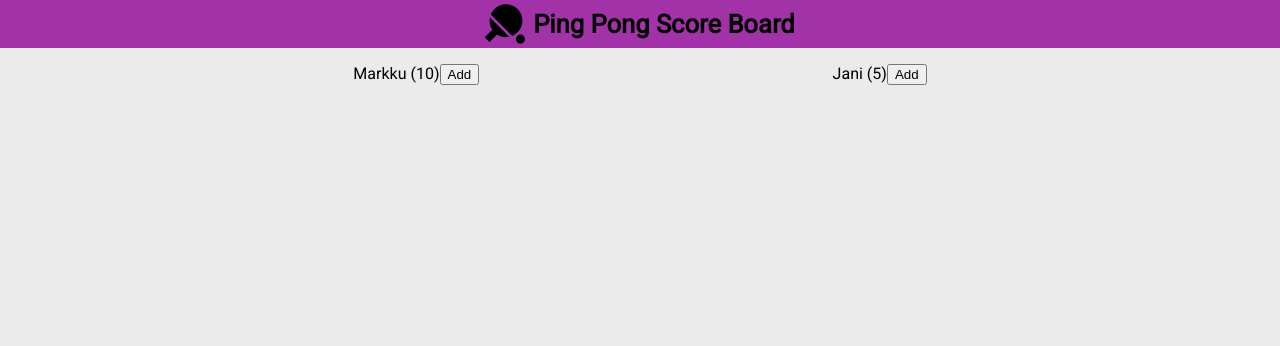
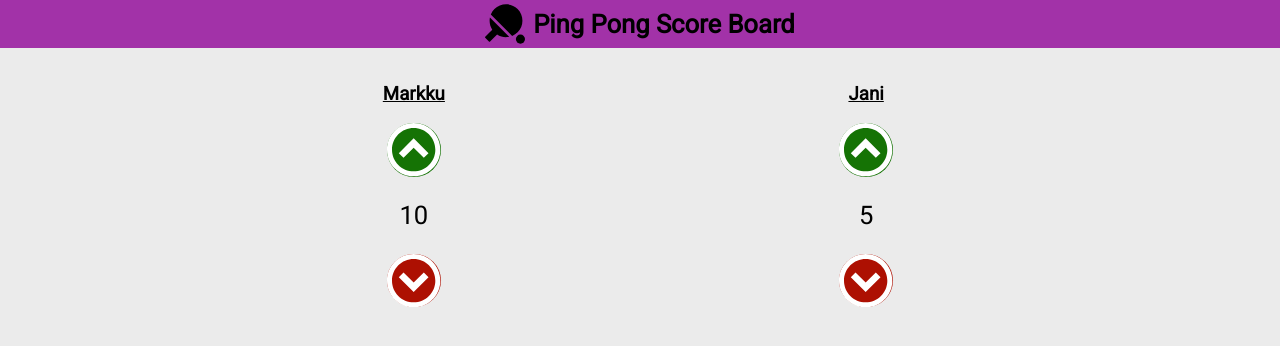
Before and after one commit to Lem82/Pingpong-scoreboard, a React (Create React App) app: page / in a window 1280 px wide. Shown: the top 346 px of the page. Built offline with nearby package versions, Linux system fonts and the light colour scheme.

Commit message:
Add player and buttons

```diff
--- a/src/modules/score/ScoreContainer.tsx
+++ b/src/modules/score/ScoreContainer.tsx
@@ -1,42 +1,17 @@
-import { useAppDispatch, useAppSelector } from '../../core/hooks';
-import { useSignalr } from '../../core/signalr/SignalrProvider';
+import { useAppSelector } from '../../core/hooks';
+import Player from './player/Player';
 import './Score.scss';
-import { changeScore } from './scoreSlice';
 
 function ScoreContainer(): JSX.Element {
     const score = useAppSelector(state => state.score);
-    const signalr = useSignalr();
-    const dispatch = useAppDispatch();
-
-    console.log(score);
-
-    signalr.sendMessage();
-
-    function addPointToLeftPlayer() {
-        console.log('Adding point to left player');
-        const leftPlayer = {...score.leftPlayer};
-        leftPlayer.score++;
-        const data = {...score, leftPlayer};
-        dispatch(changeScore(data));
-    }
-
-    function addPointToRightPlayer() {
-        console.log('Adding point to right player');
-        const rightPlayer = {...score.rightPlayer};
-        rightPlayer.score++;
-        const data = {...score, rightPlayer};
-        dispatch(changeScore(data));
-    }
 
     return (
         <div id="score-container">
-            <div className="left-player player">
-                {score.leftPlayer.name} ({score.leftPlayer.score})
-                <button onClick={addPointToLeftPlayer}>Add</button>
+            <div className="left-player">
+                <Player player={score.leftPlayer} />
             </div>
-            <div className="right-player player">
-                {score.rightPlayer.name} ({score.rightPlayer.score})
-                <button onClick={addPointToRightPlayer}>Add</button>
+            <div className="right-player">
+                <Player player={score.rightPlayer} />
             </div>
         </div>
     );
--- /dev/null
+++ b/src/modules/score/player/Player.scss
@@ -0,0 +1,45 @@
+.player {
+    display: flex;
+    flex-direction: column;
+    align-items: center;
+
+    h3 {
+        text-decoration: underline;
+    }
+
+    .player-score {
+        width: 3em;
+        height: 3em;
+        display: flex;
+        align-items: center;
+        justify-content: center;
+        font-size: 1.6em;
+    }
+
+    button {
+        background: none;
+        border: none;
+        padding: 0;
+        margin: 0;
+        display: flex;
+        align-items: center;
+        justify-content: center;
+        border-radius: 50%;
+        width: 4em;
+        height: 4em;
+
+        svg {
+            fill: #ffffff;
+            width: 100%;
+            height: 100%;
+        }
+
+        &.up {
+            background: #157305;
+        }
+
+        &.down {
+            background: #ad1002;
+        }
+    }
+}
--- /dev/null
+++ b/src/modules/score/player/Player.tsx
@@ -0,0 +1,31 @@
+import "./Player.scss";
+import { PlayerState } from "../scoreSlice";
+
+interface PlayerParams {
+    readonly player: PlayerState;
+}
+
+function Player({ player }: PlayerParams) {
+    return (
+        <div className="player">
+            <h3>{player.name}</h3>
+            <button className="up">
+                <svg version="1.1" xmlns="http://www.w3.org/2000/svg" width="32" height="32" viewBox="0 0 32 32">
+                    <title>circle-up</title>
+                    <path d="M0 16c0 8.837 7.163 16 16 16s16-7.163 16-16-7.163-16-16-16-16 7.163-16 16zM29 16c0 7.18-5.82 13-13 13s-13-5.82-13-13 5.82-13 13-13 13 5.82 13 13z"></path>
+                    <path d="M22.086 20.914l2.829-2.829-8.914-8.914-8.914 8.914 2.828 2.828 6.086-6.086z"></path>
+                </svg>
+            </button>
+            <div className="player-score">{player.score}</div>
+            <button className="down">
+                <svg version="1.1" xmlns="http://www.w3.org/2000/svg" width="32" height="32" viewBox="0 0 32 32">
+                    <title>circle-down</title>
+                    <path d="M32 16c0-8.837-7.163-16-16-16s-16 7.163-16 16 7.163 16 16 16 16-7.163 16-16zM3 16c0-7.18 5.82-13 13-13s13 5.82 13 13-5.82 13-13 13-13-5.82-13-13z"></path>
+                    <path d="M9.914 11.086l-2.829 2.829 8.914 8.914 8.914-8.914-2.828-2.828-6.086 6.086z"></path>
+                </svg>
+            </button>
+        </div>
+    );
+}
+
+export default Player;
--- a/src/modules/score/scoreSlice.ts
+++ b/src/modules/score/scoreSlice.ts
@@ -1,24 +1,24 @@
 import { createSlice, current, Draft, PayloadAction } from "@reduxjs/toolkit";
 
-interface Player {
+export interface PlayerState {
     readonly name: string;
     readonly score: number;
 }
 
 interface ScoreState {
-    readonly leftPlayer: Player;
-    readonly rightPlayer: Player;
+    readonly leftPlayer: PlayerState;
+    readonly rightPlayer: PlayerState;
 }
 
 const initialState: ScoreState = {
     leftPlayer: {
         name: 'Markku',
         score: 10
-    } as Player,
+    } as PlayerState,
     rightPlayer: {
         name: 'Jani',
         score: 5
-    } as Player
+    } as PlayerState
 };
 
 const scoreSlice = createSlice({
```
